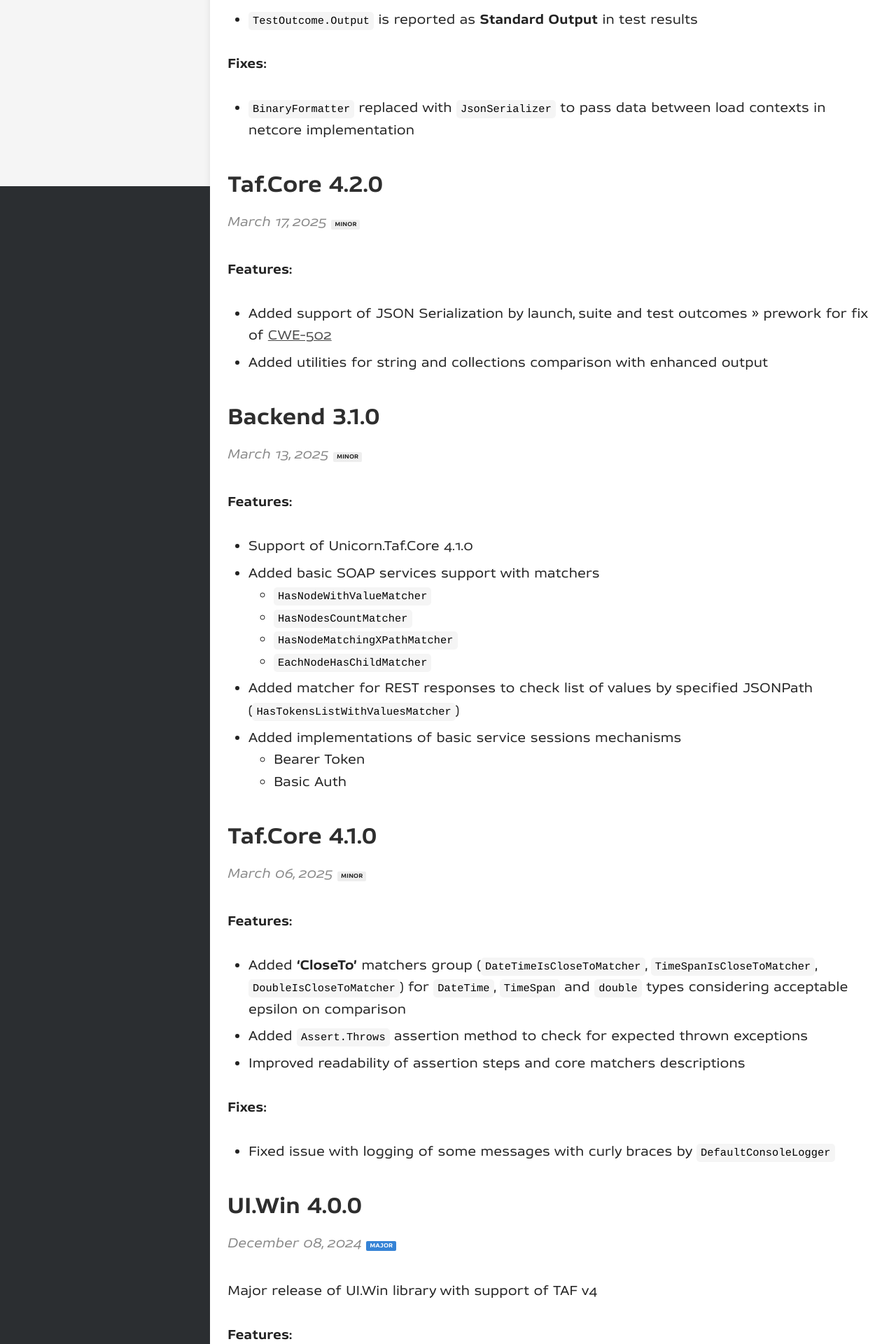
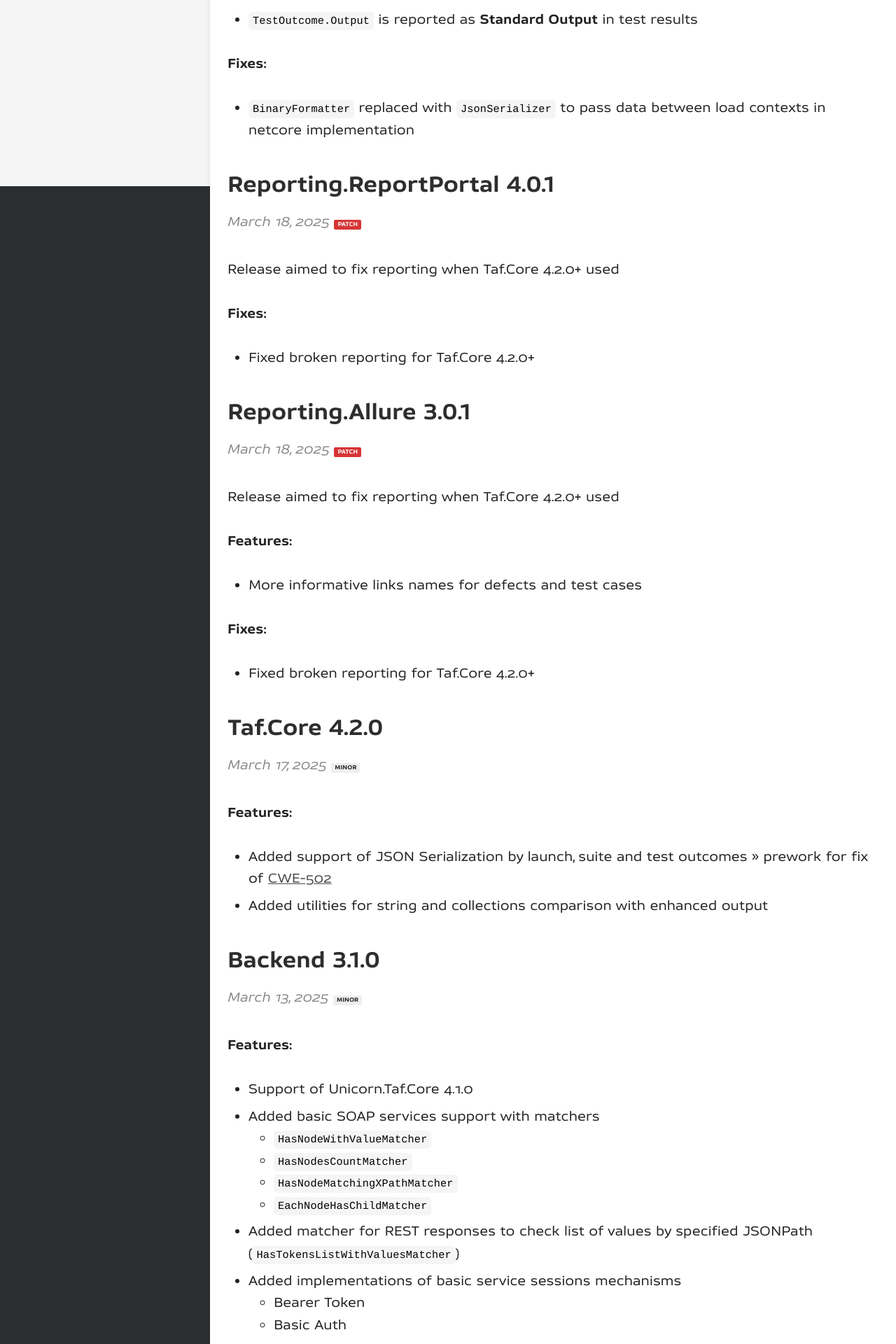
Before and after one commit to Unicorn-TAF/docs, a Jekyll site: the page built from changelog.html, in a window 1280 px wide. Shown: the part 634-2554 px from the top of the page at 70% size. Built offline with Jekyll 4.4.1, drawn with Linux system fonts in a browser that asks for light colours; some web fonts are replaced.

Commit message:
allure and rp reporters releases

```diff
--- a/_config.yml
+++ b/_config.yml
@@ -74,3 +74,4 @@ defaults:
 types:
   - minor
   - major
+  - patch
--- a/_sass/_layout.scss
+++ b/_sass/_layout.scss
@@ -422,6 +422,11 @@ h4 svg {
 		background: $brand-colour;
 		color: #fff;
 	}
+
+	&.patch {
+		background: #d63535;
+		color: #fff;
+	}
 }
 
 blockquote {
```
Also changed, not shown: _posts/2025-03-18-allure-reporter-3.0.1.md (added, +14 -0 lines), _posts/2025-03-18-rp-reporter-4.0.1.md (added, +10 -0 lines).
